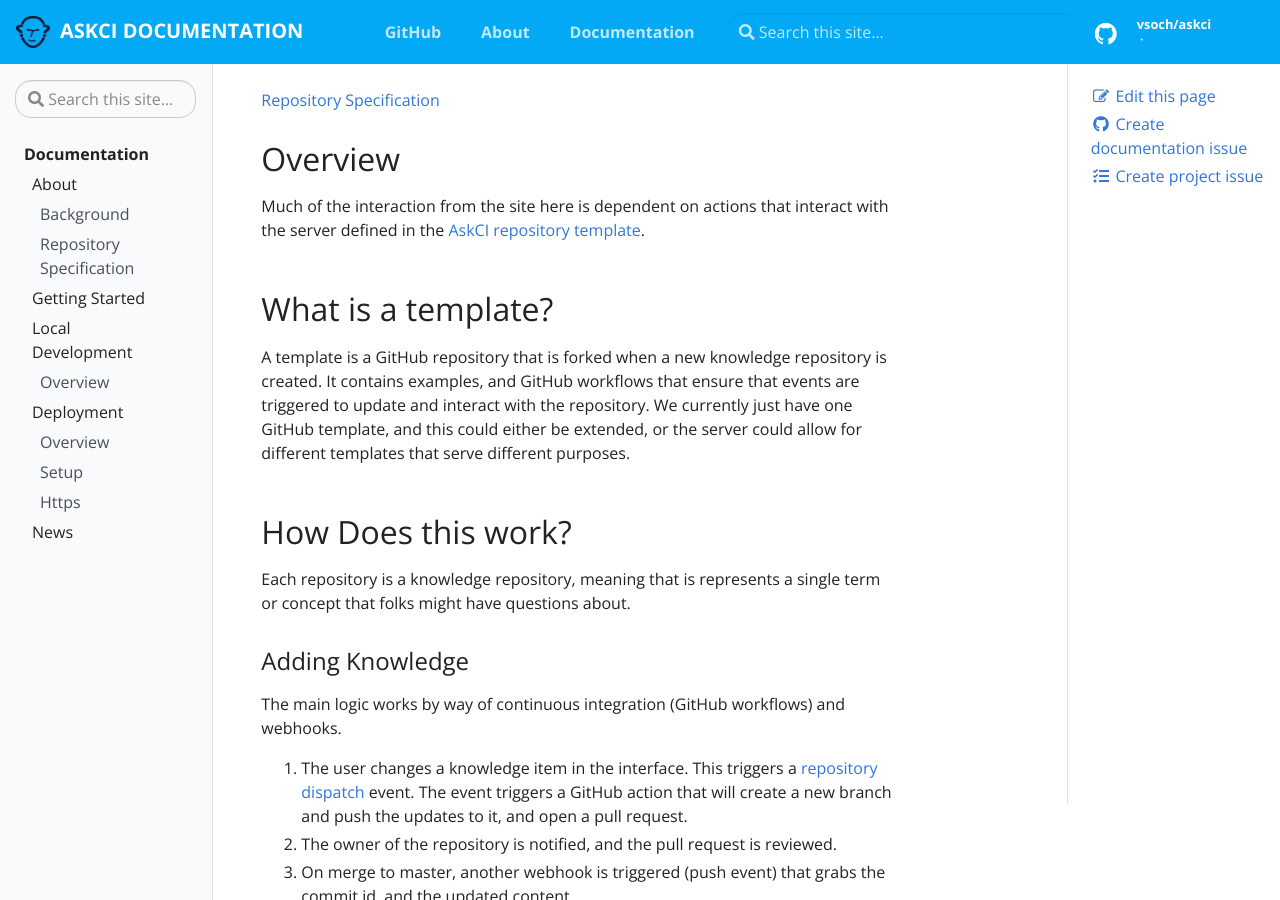
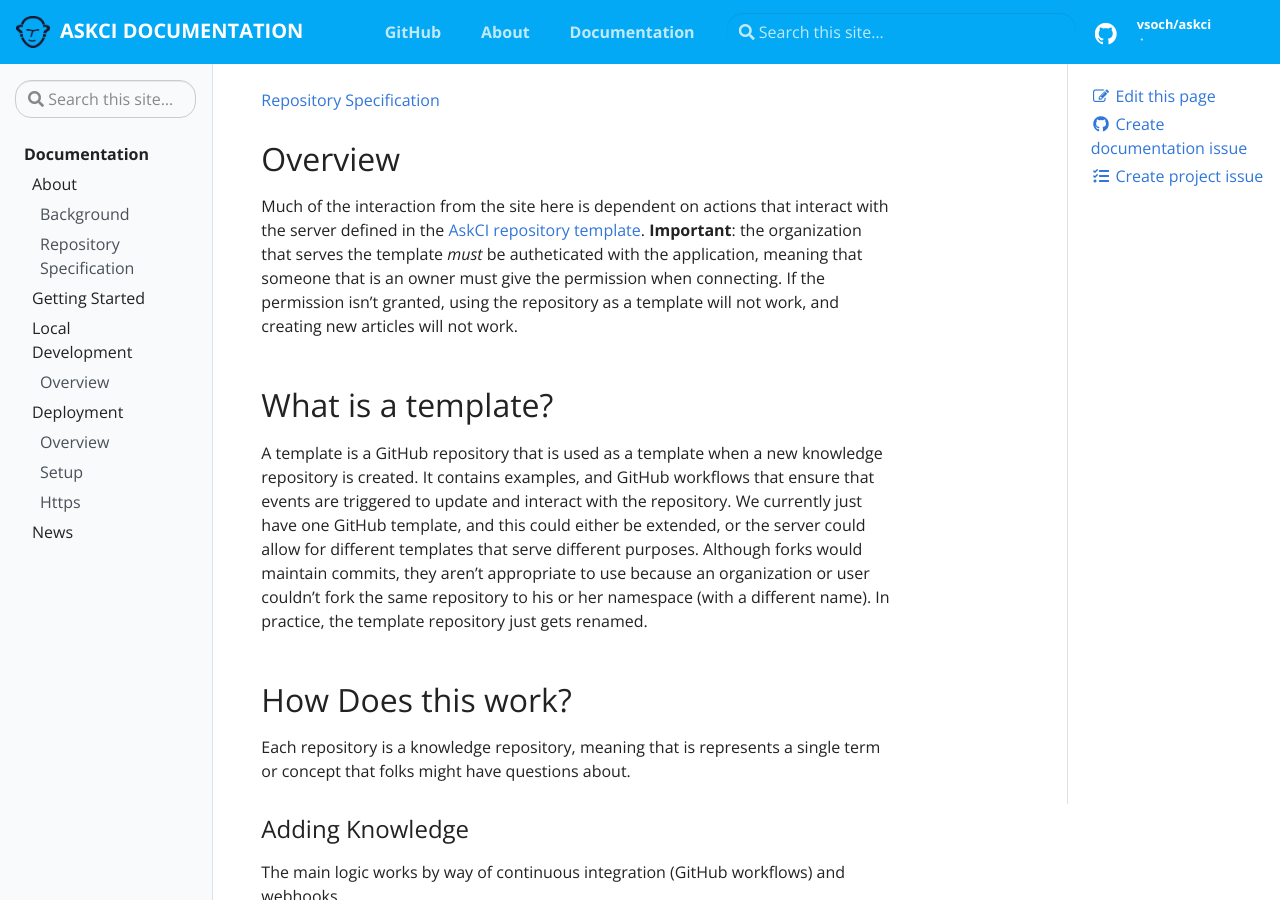
Before and after one commit to vsoch/askci, a Jekyll site: the page built from docs/_docs/repository-spec/index.md, in a window 1280 px wide and 900 px high. Built offline with Jekyll 4.4.1, drawn with Linux system fonts in a browser that asks for light colours; nearby versions of some CDN libraries; library files that are not in the unit come from our copies.

```diff
--- a/docs/_docs/repository-spec/index.md
+++ b/docs/_docs/repository-spec/index.md
@@ -6,16 +6,23 @@
 ## Overview
 
 Much of the interaction from the site here is dependent on actions that
-interact with the server defined in the [AskCI repository template](https://github.com/hpsee/askci-template-term).
+interact with the server defined in the [AskCI repository template](https://github.com/hpsee/askci-template-term). **Important**: the organization that serves the template _must_ be
+autheticated with the application, meaning that someone that is an owner
+must give the permission when connecting. If the permission isn't granted,
+using the repository as a template will not work, and creating new articles
+will not work.
 
 ## What is a template?
 
-A template is a GitHub repository that is forked when a new knowledge repository
+A template is a GitHub repository that is used as a template when a new knowledge repository
 is created. It contains examples, and GitHub workflows that ensure that events are
 triggered to update and interact with the repository. We currently
 just have one GitHub template, and this could either be extended, or
 the server could allow for different templates that serve different
-purposes.
+purposes. Although forks would maintain commits, they aren't appropriate to
+use because an organization or user couldn't fork the same repository to his
+or her namespace (with a different name). In practice, the template repository
+just gets renamed.
 
 ## How Does this work?
 
```
Also changed, not shown: 1 other file.
